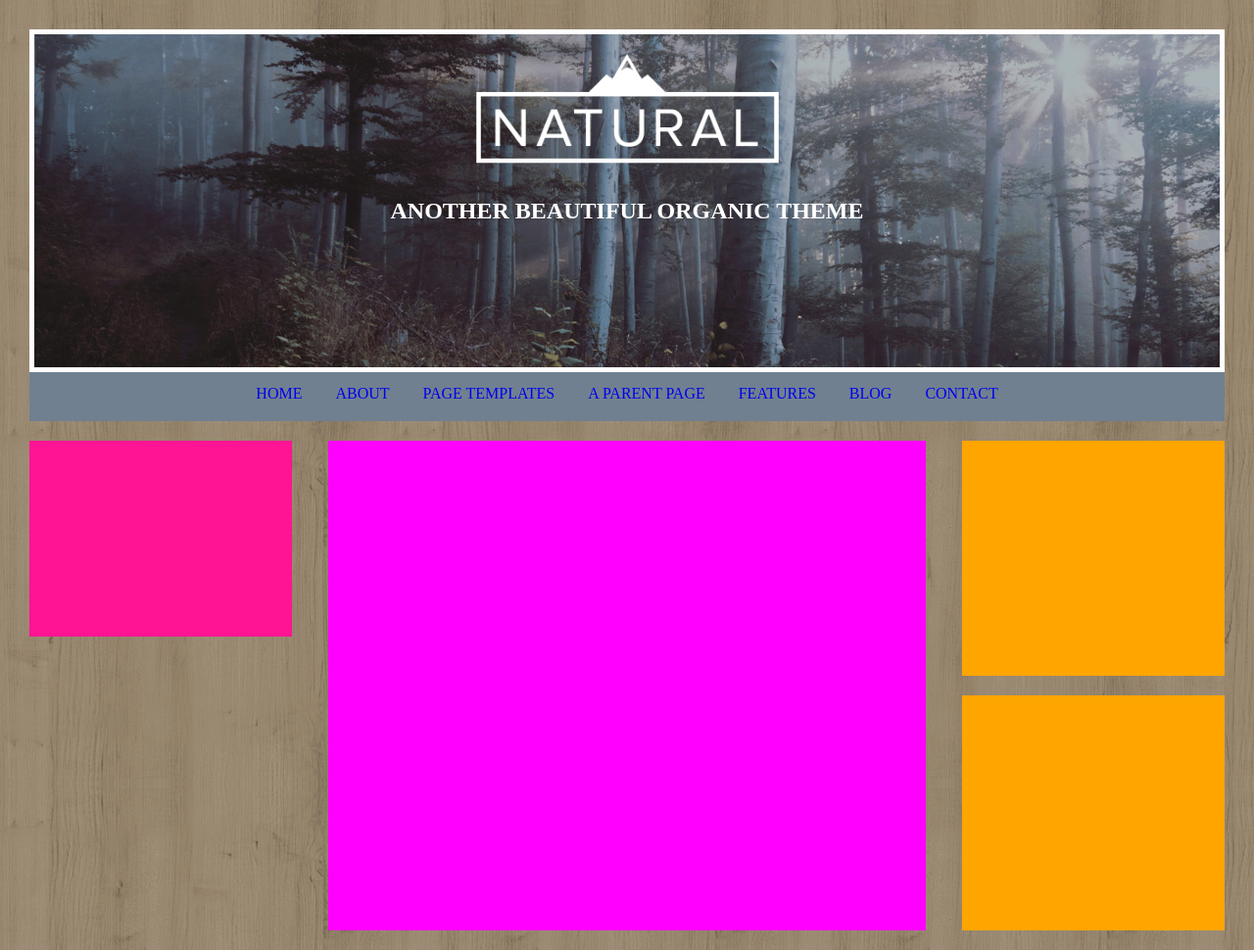
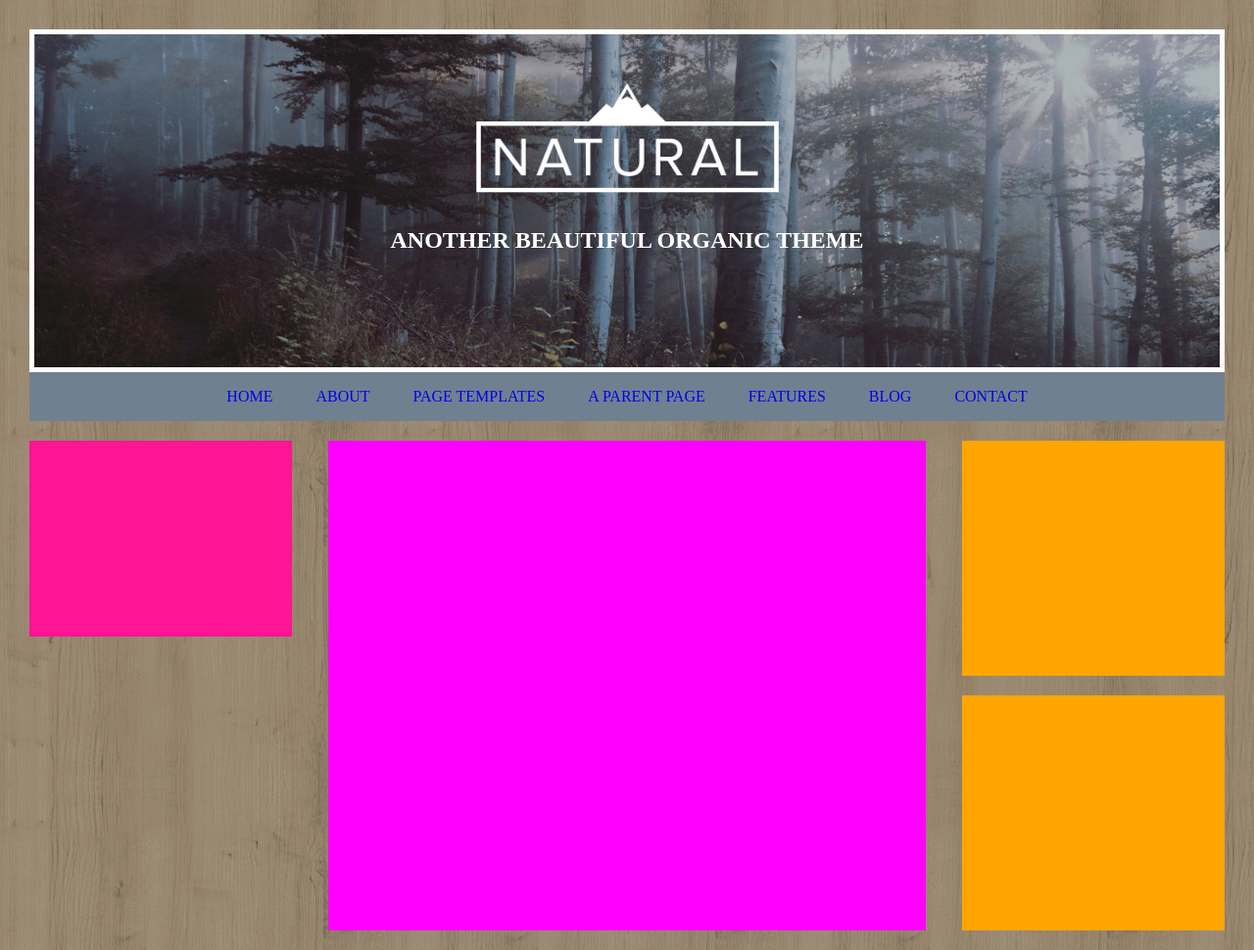
Before and after one commit to PierGiulioMinetti/htmlcss-wp, a plain HTML site: page index.html in a window 1280 px wide. Shown: the top 970 px of the page at 98% size. Drawn offline with Linux system fonts and the light colour scheme.

Commit message:
Finished Header

```diff
--- a/css/style.css
+++ b/css/style.css
@@ -22,6 +22,7 @@ header .img-header{
   background-size: cover;
 }
 header div img {
+    padding-top:30px;
     width: 30%;
 }
 header div h2{
@@ -35,11 +36,14 @@ header div h2{
 .header-bar ul li{
     display: inline-block;
     text-align: center;
-    padding: 13px 15px 0;
-    line height: 50px;
+    padding: 0 20px;
 }
 .header-bar ul li a{
     text-decoration: none;
+    line-height: 50px;
+}
+.header-bar ul li a:hover{
+    background-color: orange;
 }
 
 
--- a/index.html
+++ b/index.html
@@ -12,7 +12,7 @@
     <!-- top-header -->
     <header>
       <div class="img-header">
-          <img src="img/natural-logo.png" alt="">
+          <img src="img/natural-logo.png" alt="logo-natural">
           <h2>ANOTHER BEAUTIFUL ORGANIC THEME</h2>
       </div>
       <!--header-bar -->
```
